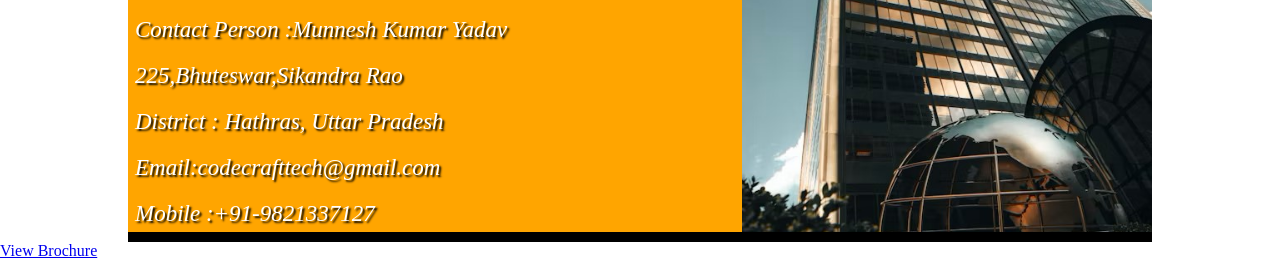
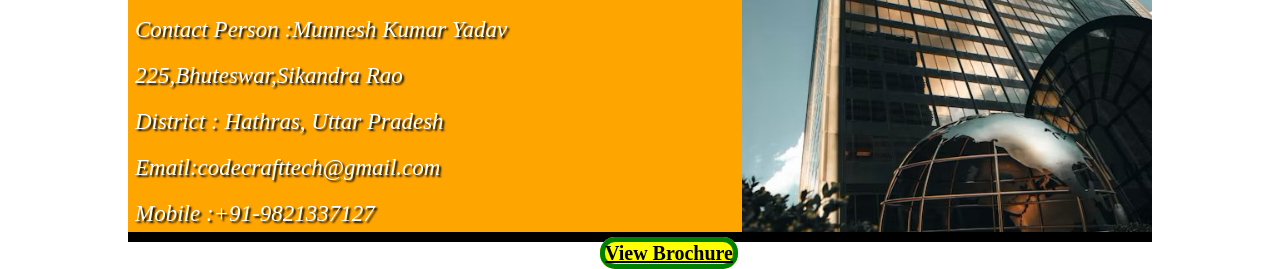
Before and after one commit to ritoopragya-dotcom/CodeCraft-Technology, a plain HTML site: page index.html in a window 1280 px wide. Shown: the part 1558-1827 px from the top of the page. Drawn offline with Linux system fonts and the light colour scheme.

Commit message:
Update style.css
Brochure css has been added

```diff
--- a/style.css
+++ b/style.css
@@ -317,6 +317,15 @@
  	font-family: Arial,sans-serif;
  	text-shadow: 1px 2px 2px #ffffff;
  }
+#Brochure{
+	 font-size:20px;
+     margin-left : 600px;
+	 border : 5px solid green;
+	 border-radius : 15px;
+	 color : black;
+	 font-weight: bold;
+	 background : yellow;
+   }
 
  @media (max-width:768px) {
   .navbar { display: block; }
```
